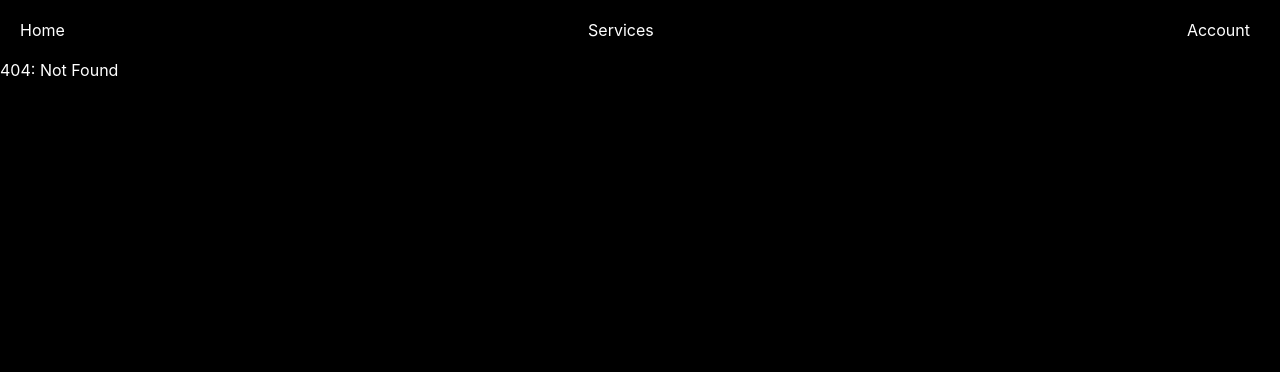
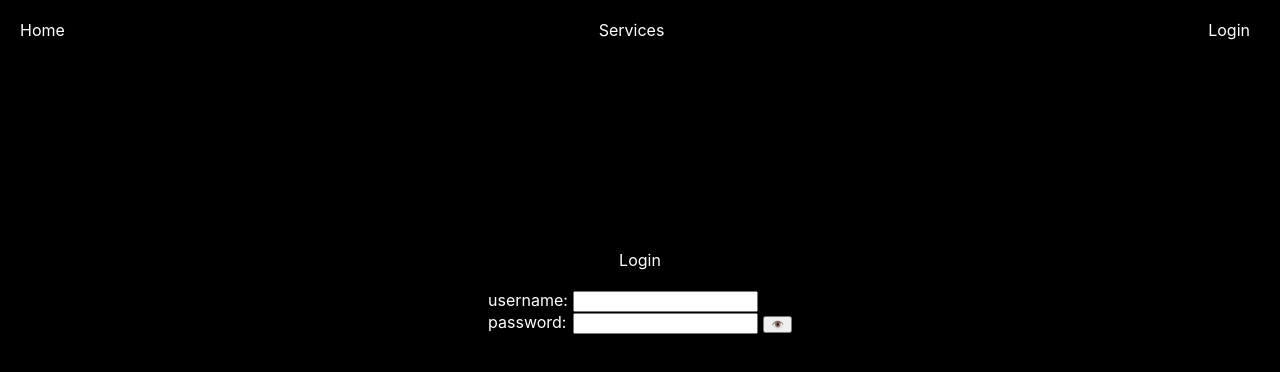
Before and after one commit to allenlr/phase-5-project, a React (Create React App) app in the folder client/: page /login in a window 1280 px wide. Before the commit this address had no page. Shown: the top 372 px of the page. Built offline with nearby package versions, Linux system fonts and the light colour scheme.

Commit message:
create login form with basic styling

```diff
--- a/client/src/App.js
+++ b/client/src/App.js
@@ -6,6 +6,7 @@ import Home from './components/Home';
 import NotFound from './components/NotFound';
 import Account from './components/User/Account';
 import Services from './components/Services';
+import Login from './components/User/Login';
 
 function App() {
   return (
@@ -15,6 +16,7 @@ function App() {
         <Route path="/" element={<Home />} />
         <Route path="/account" element={<Account />} />
         <Route path="/services" element={<Services />} />
+        <Route path="/login" element={<Login />} />
         <Route path="*" element={<NotFound />} />
       </Routes>
     </Router>
--- a/client/src/components/Navbar.js
+++ b/client/src/components/Navbar.js
@@ -1,7 +1,9 @@
 import React from 'react'
+import { useSelector } from 'react-redux';
 import { Link, useNavigate } from 'react-router-dom';
 
 function Navbar(){
+    const currentUser = useSelector(state => state.user.currentUser);
     return (
         <nav className="navbar">
             <Link to="/" className="navbar-brand">
@@ -10,9 +12,15 @@ function Navbar(){
             <Link to="/services" className="nav-link">
                 Services
             </Link>
-            <Link to="/account" className="nav-link">
-                Account
-            </Link>
+            {currentUser ?
+                <Link to="/account" className="nav-link">
+                    Account
+                </Link>
+                :
+                <Link to="/login" className="nav-link">
+                    Login
+                </Link>
+            }
         </nav>
     )
 }
--- a/client/src/components/User/Login.js
+++ b/client/src/components/User/Login.js
@@ -1,8 +1,45 @@
-import React from 'react'
+import "./User.css"
+import React, { useState } from 'react'
+import { useDispatch, useSelector } from 'react-redux';
+import { loginRequest, loginSuccess, loginFailure, logout } from './userSlice'
 
 function Login(){
+    const dispatch = useDispatch();
+    const currentUser = useSelector(state => state.user.currentUser);
+
+    const [username, setUsername] = useState("");
+    const [password, setPassword] = useState("");
+    const [showPassword, setShowPassword] = useState(false);
+
     return(
-        <div>
+        <div className="login-div">
+            Login
+            <br />
+            <br />
+            <form className="login-form">
+                username:
+                <input
+                    style={{marginLeft: "5px"}}
+                    type="text"
+                    value={username}
+                    onChange={(e) => setUsername(e.target.value)}
+                />
+                <br/>
+                password:
+                <input
+                    style={{marginLeft: "7px"}}
+                    type={showPassword ? "text" : "password"}
+                    value={password}
+                    onChange={(e) => setPassword(e.target.value)}
+                />
+                <button
+                    style={{fontSize: "10px", marginLeft:"5px"}}
+                    type="button"
+                    onClick={() => setShowPassword((prev) => !prev)}
+                >
+                    {showPassword ? "🚫👁️" : "👁️"}
+                </button>
+            </form>
 
         </div>
     )
--- /dev/null
+++ b/client/src/components/User/User.css
@@ -0,0 +1,7 @@
+.login-div {
+    display: flex;
+    flex-direction: column;
+    align-items: center;
+    justify-content: center;
+    margin-top: 190px;
+}
```
